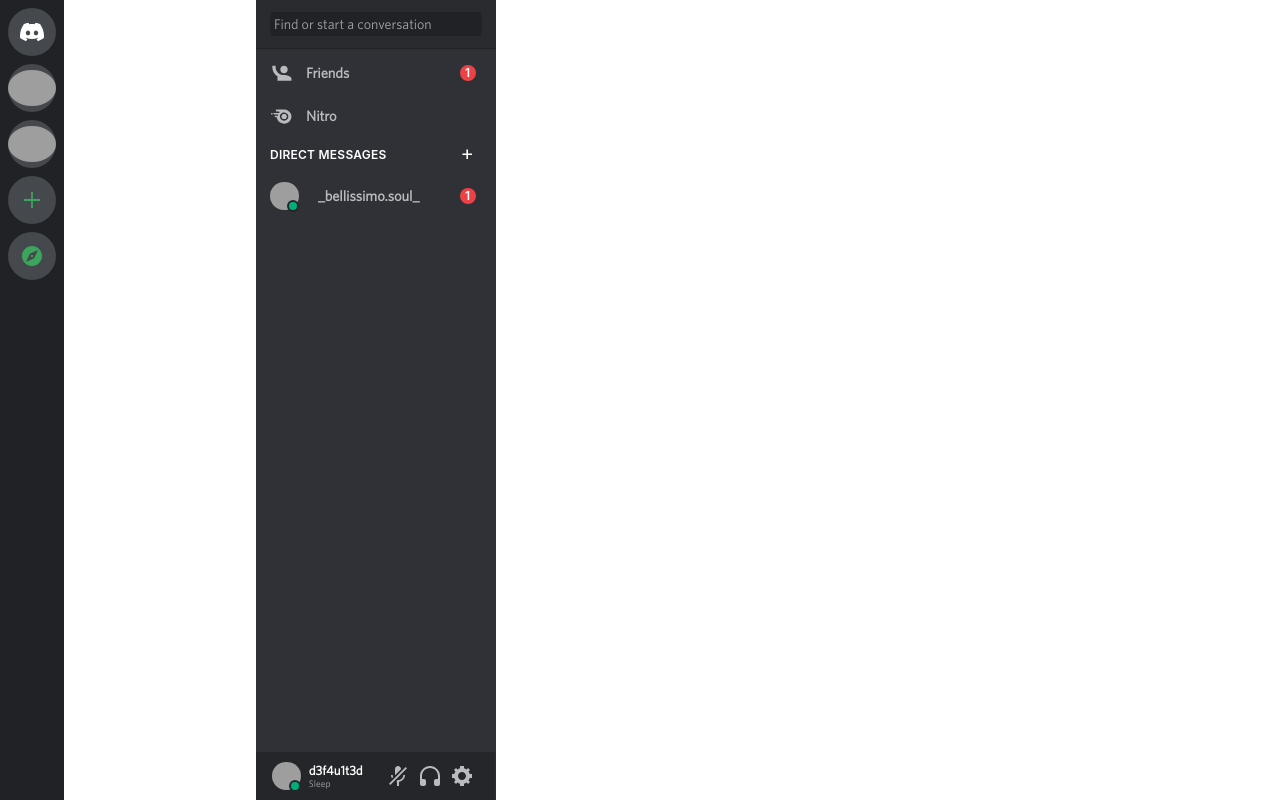
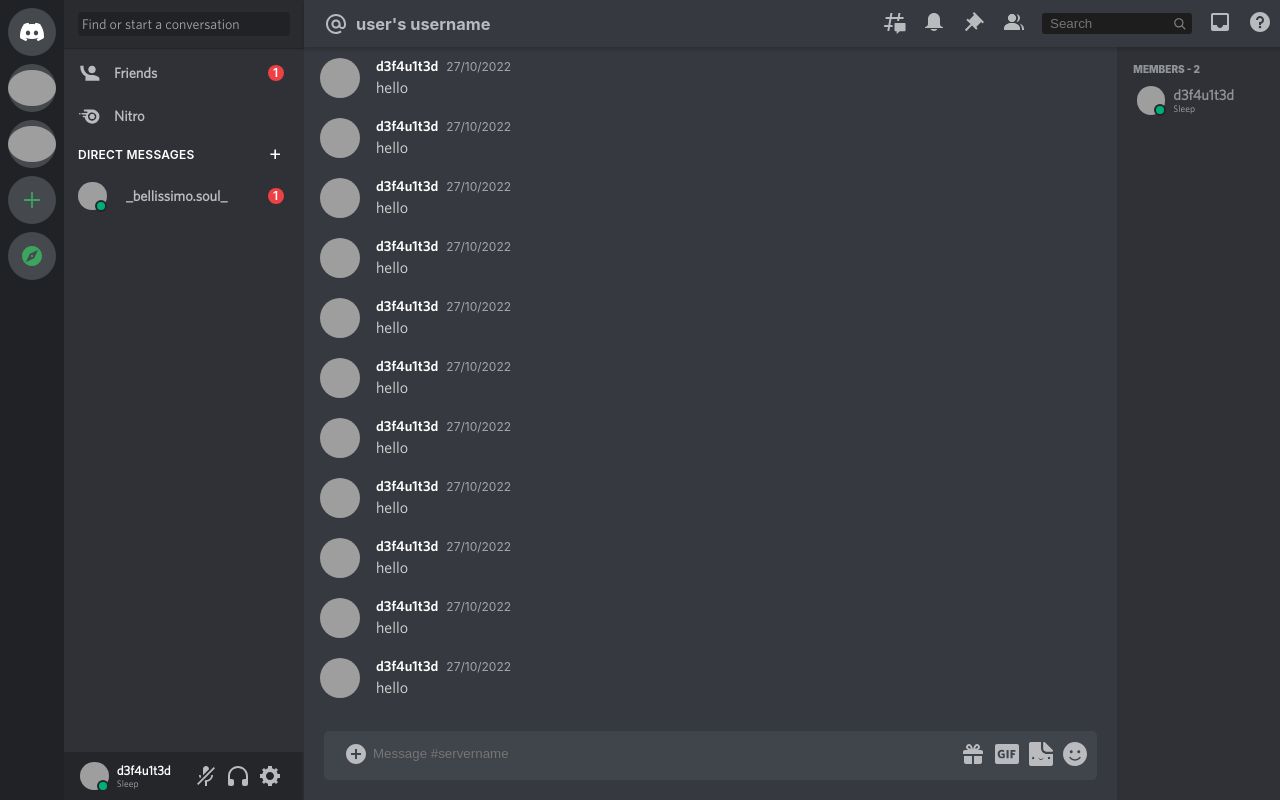
Before and after one commit to d3f4u1t3d/DiscordClone, a React (Create React App) app: page / in a window 1280 px wide. Built offline with nearby package versions, Linux system fonts and the light colour scheme; grey boxes are pictures that could not be loaded.

Commit message:
Register page works and added a TODO list to track pending features to implement

```diff
--- a/src/Components/GuildsContainer/GuildsContainer.css
+++ b/src/Components/GuildsContainer/GuildsContainer.css
@@ -11,9 +11,10 @@ nav::-webkit-scrollbar {
     display: none;
 }
 
+/*
 nav:hover {
     width: 16rem;
-}
+} */
 
 .nav {
     display: flex;
--- a/src/Components/MainContainer/MainContainer.js
+++ b/src/Components/MainContainer/MainContainer.js
@@ -61,7 +61,7 @@ function MainContainer(props) {
   return (
     <>
       {props.type === 1 ? (
-        "" // <Type1 />
+        <Type1 />
       ) : props.type === 2 ? (
         "" //<Type2 />
       ) : props.type === 3 ? (
--- a/src/Components/ServerButton/ServerButton.js
+++ b/src/Components/ServerButton/ServerButton.js
@@ -14,11 +14,11 @@ export default function ServerButton({
     <>
       <div onClick={onClick} className={className}>
         {svg == "" ? <img src={img} className={imgClassName} alt={alt} /> : svg}
-        <PopUp
+        {/* <PopUp
           popUpClassName="servername_popup"
           headingClassName="servername"
           serverName={alt}
-        />
+        /> */}
       </div>
     </>
   );
--- a/src/Pages/Overview/OverView.js
+++ b/src/Pages/Overview/OverView.js
@@ -18,7 +18,7 @@ function OverView(props) {
       <GuildsContainer addServerModalRef={props.addServerModalRef} />
       <div className="content">
         <SideBar type={1} />
-        <MainContainer />
+        <MainContainer type={1} />
       </div>
     </div>
   );
--- a/src/Pages/Register/Register.js
+++ b/src/Pages/Register/Register.js
@@ -6,6 +6,7 @@ import InputBox from "../../Components/InputBox/InputBox";
 import Button from "../../Components/Button/Button";
 import DropDown from "../../Components/DropDown/DropDown";
 import { date } from "./../../Assets/MockData/mockdata";
+import { Navigate } from "react-router-dom";
 import {
   validateEmail,
   validatePassword,
@@ -22,6 +23,8 @@ function Register() {
   const [dateSelected, dateSetSelected] = useState("");
   const [monthSelected, monthSetSelected] = useState("");
   const [yearSelected, yearSetSelected] = useState("");
+
+  const [navigate, setNavigate] = useState(false);
 
   const handleChange = (e) => {
     let { name, value } = e.target;
@@ -73,10 +76,13 @@ function Register() {
     let month = months.indexOf(monthSelected) + 1;
 
     fromData.append("DOB", `${dateSelected}-${month}-${yearSelected}`);
+    axios.defaults.headers.post["Access-Control-Allow-Origin"] = "*";
     axios
-      .post(`http://192.168.1.65:7070/signup`, fromData)
+      .post(`http://192.168.1.46:7070/signup`, fromData)
       .then((res) => {
         console.log(res);
+        sessionStorage.setItem("tokenKey", res.data.accessToken);
+        setNavigate(true);
       })
       .catch((err) => {
         console.log(err);
@@ -150,11 +156,11 @@ function Register() {
           <label className='label2'>(Optional) It’s okay to send me emails with Discord updates, tips and special offers. You can opt out at any time.</label>
           </div> */}
 
-              <label class="container2">
+              <label className="container2">
                 (Optional) It’s okay to send me emails with Discord updates,
                 tips and special offers. You can opt out at any time.
                 <input type="checkbox" />
-                <span class="checkmark2"></span>
+                <span className="checkmark2"></span>
               </label>
 
               <Button
@@ -176,6 +182,7 @@ function Register() {
           </div>
         </div>
       </div>
+      {navigate && <Navigate to="/" replace={true} />}
     </>
   );
 }
```
Also changed, not shown: TODO.txt.
